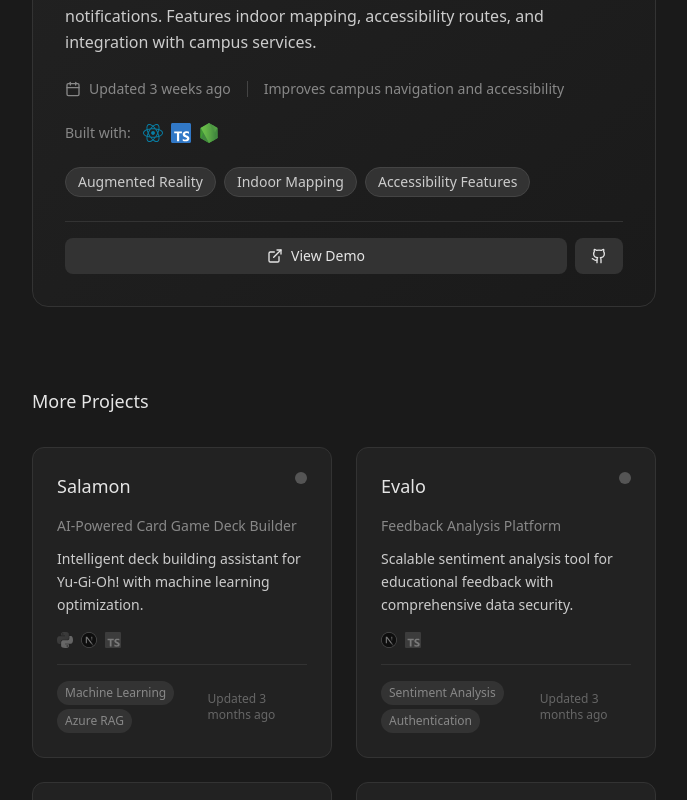
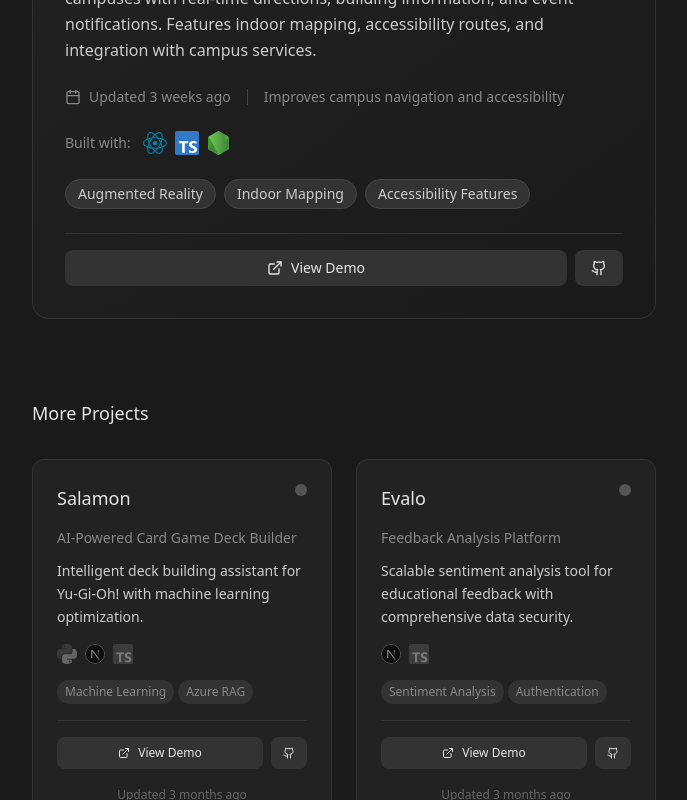
Before and after one commit to MosesCommitsFraud/msc, a Next.js app: page /projects in a window 1280 px wide. Shown: the part 1480-2280 px from the top of the page, without its empty margins (296-983 px from the left). Built offline with nearby package versions, Linux system fonts and the light colour scheme.

Commit message:
adjusted more projects layout

```diff
--- a/app/projects/page.tsx
+++ b/app/projects/page.tsx
@@ -192,8 +192,13 @@ export default function ProjectsPage() {
                         <span className="text-[#888] text-sm">Built with:</span>
                         <div className="flex items-center gap-2">
                           {project.technologies.map((tech, techIndex) => (
-                            <div key={techIndex} className="w-5 h-5">
-                              <img src={tech.icon || "/placeholder.svg"} alt={tech.name} className="w-full h-full" />
+                            <div key={techIndex} className="w-6 h-6">
+                              <img
+                                src={tech.icon || "/placeholder.svg"}
+                                alt={tech.name}
+                                className="w-full h-full object-contain"
+                                style={{ imageRendering: 'crisp-edges' }}
+                              />
                             </div>
                           ))}
                         </div>
@@ -255,12 +260,13 @@ export default function ProjectsPage() {
                   {project.technologies.length > 0 && (
                     <div className="flex items-center gap-2 mb-4">
                       {project.technologies.map((tech, techIndex) => (
-                        <div key={techIndex} className="w-4 h-4">
+                        <div key={techIndex} className="w-5 h-5">
                           <img
                             src={tech.icon || "/placeholder.svg"}
                             alt={tech.name}
-                            className="w-full h-full transition-all duration-200"
+                            className="w-full h-full object-contain transition-all duration-200"
                             style={{
+                              imageRendering: 'crisp-edges',
                               filter:
                                 hoveredProject === project.title
                                   ? "none"
@@ -272,16 +278,29 @@ export default function ProjectsPage() {
                     </div>
                   )}
 
+                  {/* Highlights */}
+                  <div className="flex flex-wrap gap-1 mb-4">
+                    {project.highlights.slice(0, 2).map((highlight, idx) => (
+                      <span key={idx} className="text-xs px-2 py-1 bg-[#333] text-[#888] rounded-full">
+                        {highlight}
+                      </span>
+                    ))}
+                  </div>
+
                   {/* Footer */}
-                  <div className="flex items-center justify-between pt-4 border-t border-[#333]">
-                    <div className="flex flex-wrap gap-1">
-                      {project.highlights.slice(0, 2).map((highlight, idx) => (
-                        <span key={idx} className="text-xs px-2 py-1 bg-[#333] text-[#888] rounded-full">
-                          {highlight}
-                        </span>
-                      ))}
+                  <div className="pt-4 border-t border-[#333] space-y-3">
+                    <div className="flex gap-2">
+                      <button className="flex-1 px-3 py-2 bg-[#333] hover:bg-[#444] rounded-lg text-xs text-[#e5e5e5] transition-colors flex items-center justify-center gap-2">
+                        <ExternalLink className="w-3 h-3" />
+                        View Demo
+                      </button>
+                      <button className="px-3 py-2 bg-[#333] hover:bg-[#444] rounded-lg text-xs text-[#e5e5e5] transition-colors">
+                        <Github className="w-3 h-3" />
+                      </button>
                     </div>
-                    <span className="text-xs text-[#666]">Updated {project.lastUpdated}</span>
+                    <div className="text-center">
+                      <span className="text-xs text-[#666]">Updated {project.lastUpdated}</span>
+                    </div>
                   </div>
                 </div>
               </div>
```
